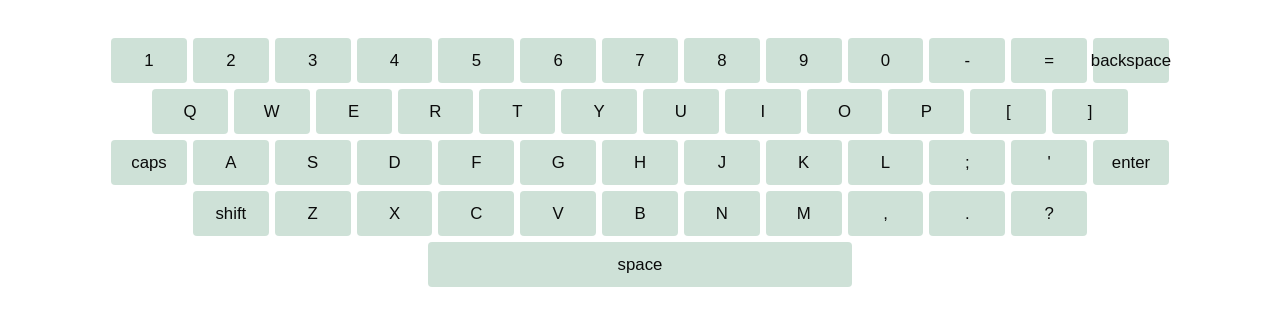
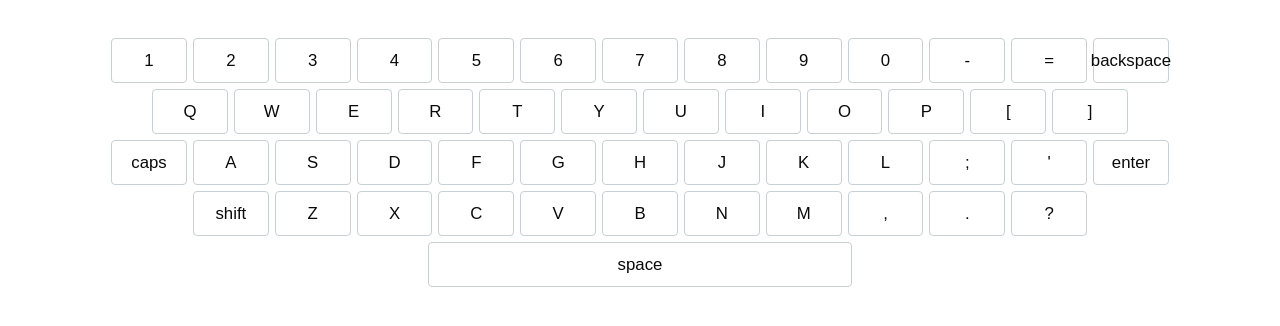
Before and after one commit to oreshkevich/keyboardTwo, a plain HTML site: page index.html in a window 1280 px wide. Drawn offline with Linux system fonts and the light colour scheme.

Commit message:
feat: color

```diff
--- a/style.css
+++ b/style.css
@@ -21,8 +21,9 @@
   margin: 3px;
   border-radius: 4px;
   border: none;
-  background: rgba(12, 107, 59, 0.2);
+  background: #fff;
   color: #0a0a0a;
+  border: 1px solid #c7d0d4;
   font-size: 1.05rem;
   outline: none;
   cursor: pointer;
```
